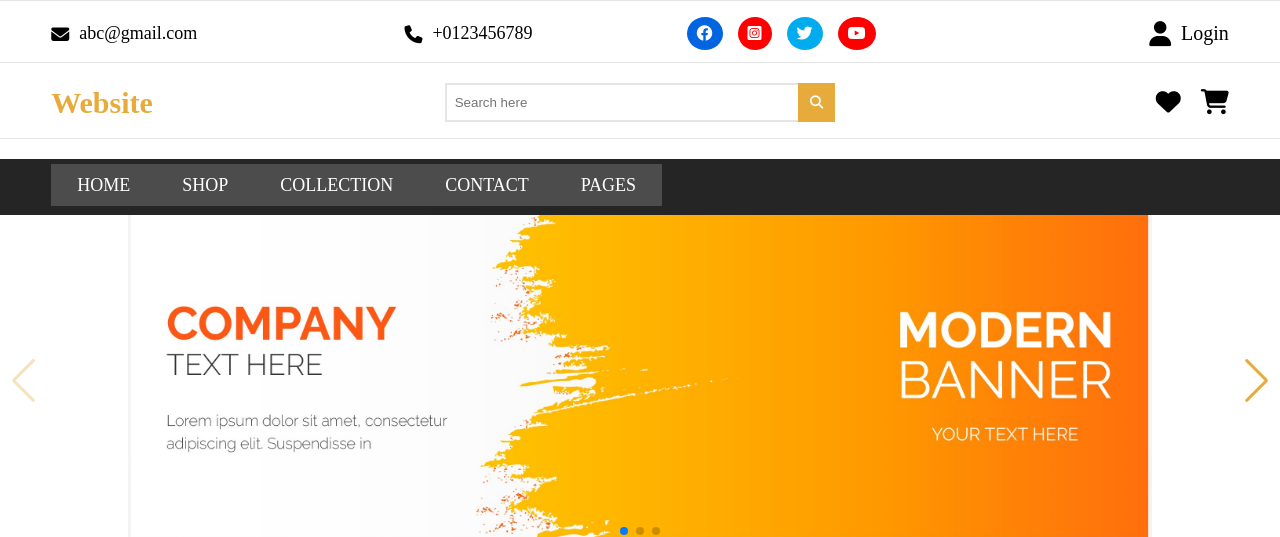
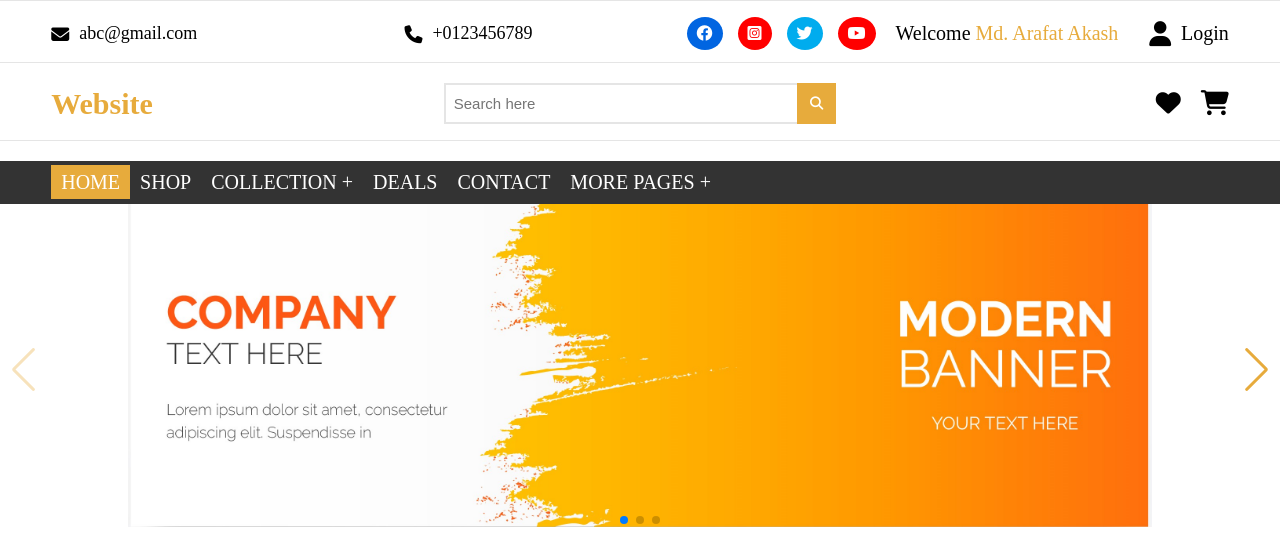
Before and after one commit to ArafatAkashAkku/Fatima-Perfume-HTML-CSS-BOOTSRAP-JS-PHP-MYSQL, a PHP site: page / in a window 1280 px wide. Shown: the top 537 px of the page. Run offline with PHP 8.4, Linux system fonts and the light colour scheme; some libraries are stand-ins or nearby versions.

Commit message:
Fourth Commit

```diff
--- a/css/index.css
+++ b/css/index.css
@@ -114,7 +114,18 @@ header .email-phone-brand-user .phone-brand-box .brand-box ul li:nth-child(4) a
 header .email-phone-brand-user .user-box {
     display: flex;
     width: 30%;
-    justify-content: flex-end;
+    justify-content: space-between;
+    align-items: center;
+}
+
+header .email-phone-brand-user .user-box p {
+    font-size: 20px;
+    margin-left: 20px;
+    color: black;
+}
+
+header .email-phone-brand-user .user-box p span {
+    color: #e7ab3c;
 }
 
 header .email-phone-brand-user .user-box a {
@@ -126,7 +137,7 @@ header .email-phone-brand-user .user-box a {
     font-size: 20px;
 }
 
-header .email-phone-brand-user .user-box a i{
+header .email-phone-brand-user .user-box a i {
     font-size: 25px;
 }
 
@@ -171,6 +182,7 @@ header .website-search-wishlist-shop .search-box form input {
     border: 2px solid #e5e5e5;
     color: black;
     border-right: none;
+    font-size: 15px;
 }
 
 header .website-search-wishlist-shop .search-box form input:focus {
@@ -178,7 +190,7 @@ header .website-search-wishlist-shop .search-box form input:focus {
 }
 
 header .website-search-wishlist-shop .search-box form button {
-    padding: 10px;
+    padding: 11px;
     border: 2px solid #e7ab3c;
     background-color: #e7ab3c;
     color: white;
@@ -200,57 +212,69 @@ header .website-search-wishlist-shop .wishlist-shop-box a {
 }
 
 header .navbar {
-    height: 7vh;
-    background-color: #252525;
-    padding: 0 4vw;
+    display: flex;
+    flex-direction: row;
+    align-items: center;
+    justify-content: space-between;
+    padding: 10px 4vw;
+    background-color: #333;
     position: relative;
 }
 
-header .navbar nav ul {
+header .navbar .desktop-navbar nav ul {
     display: flex;
     flex-direction: row;
-    padding-top: 2vh;
+    align-items: center;
+    justify-content: center;
 }
 
-header .navbar nav ul li a {
-    font-size: 18px;
+header .navbar .desktop-navbar nav ul li a {
     text-transform: uppercase;
-    background-color: #4c4c4c;
-    padding: 10px 25px;
+    font-size: 20px;
     color: white;
-    border: 1px solid #4c4c4c;
+    cursor: pointer;
+    padding: 6px 10px;
 }
 
-header .navbar nav ul li a:hover {
+header .navbar .desktop-navbar nav ul li a:hover,
+header .navbar .desktop-navbar nav ul li a.active {
     background-color: #e7ab3c;
-    border: 1px solid #e5e5e5;
 }
 
-header #collection {
+header .navbar .desktop-navbar nav ul li .sub-desktop-navbar {
+    position: absolute;
+    flex-direction: column;
+    gap: 15px;
+    background-color: #333;
+    top: 35px;
+    padding: 8px 0;
+    align-items: flex-start;
     display: none;
-    flex-direction: column;
-    position: absolute;
-    gap: 15px;
-    top: 45px;
-    background-color: #4c4c4c;
-    z-index: 200;
-    padding-bottom: 15px;
+    z-index: 2000;
 }
 
-header #pages {
-    display: none;
-    flex-direction: column;
-    position: absolute;
-    gap: 21px;
-    top: 45px;
-    background-color: #4c4c4c;
-    z-index: 200;
-    padding-bottom: 15px;
+header .navbar .desktop-navbar nav ul li:hover .sub-desktop-navbar {
+    display: flex;
 }
 
-header .navbar nav ul li:hover #collection,
-header .navbar nav ul li:hover #pages {
-    display: flex;
+header .navbar .phone-navbar {
+    display: none;
+}
+
+header .navbar .phone-navbar .fa-bars {
+    font-size: 15px;
+    padding: 4px 7px;
+    color: white;
+    background-color: #e7ab3c;
+    cursor: pointer;
+}
+
+header .navbar .phone-navbar .fa-xmark {
+    font-size: 15px;
+    padding: 4px 7px;
+    color: white;
+    background-color: #e7ab3c;
+    cursor: pointer;
 }
 
 /* header end  */
@@ -310,7 +334,7 @@ header .navbar nav ul li:hover #pages {
 }
 
 .slideshow .swiper-button-next,
-.slideshow  .swiper-button-prev{
+.slideshow .swiper-button-prev {
     position: absolute;
     color: #e7ab3c;
 }
@@ -392,6 +416,7 @@ header .navbar nav ul li:hover #pages {
     align-items: center;
     justify-content: center;
     gap: 10px;
+    flex-wrap: wrap;
 }
 
 #all-brands .brand-list {
@@ -590,9 +615,8 @@ header .navbar nav ul li:hover #pages {
 #weekly-deals {
     display: flex;
     flex-direction: row;
-    height: 50vh;
     width: 100%;
-    padding: 0 4vw;
+    padding: 15px 4vw;
     margin-top: 4vh;
     background-color: #e7ab3c;
 }
@@ -629,7 +653,7 @@ header .navbar nav ul li:hover #pages {
 }
 
 #weekly-deals .time a:hover {
-box-shadow: 0px 0px 3vh 1vh white;
+    box-shadow: 0px 0px 3vh 1vh white;
 }
 
 #weekly-deals .time .timer-countdown {
@@ -739,6 +763,7 @@ footer .support-links {
 footer #support-social-links {
     display: flex;
     flex-direction: row;
+    flex-wrap: wrap;
     gap: 10px;
 }
 
@@ -769,6 +794,10 @@ footer #support-social-links li:nth-child(3) a {
 
 footer #support-social-links li:nth-child(4) a {
     background-color: red;
+}
+
+footer #support-social-links li:nth-child(5) a {
+    background-color: green;
 }
 
 footer .support-links .links-info {
--- a/index.html
+++ b/index.html
@@ -39,13 +39,15 @@
                 <div class="brand-box">
                     <ul>
                         <li><a href="" target="_blank" title="Facebook"><i class="fa-brands fa-facebook"></i></a></li>
-                        <li><a href="" target="_blank" title="Instagram"><i class="fa-brands fa-square-instagram"></i></a></li>
+                        <li><a href="" target="_blank" title="Instagram"><i
+                                    class="fa-brands fa-square-instagram"></i></a></li>
                         <li><a href="" target="_blank" title="Twitter"><i class="fa-brands fa-twitter"></i></a></li>
                         <li><a href="" target="_blank" title="Youtube"><i class="fa-brands fa-youtube"></i></a></li>
                     </ul>
                 </div>
             </div>
             <div class="user-box">
+                <p>Welcome <span>Md. Arafat Akash</span></p>
                 <a href=""><i class="fa-solid fa-user"></i>Login</a>
             </div>
         </div>
@@ -65,28 +67,34 @@
             </div>
         </div>
         <div class="navbar">
+            <div class="desktop-navbar">
                 <nav>
                     <ul>
-                    <li><a href="#home">Home</a></li>
+                        <li><a href="index.html" class="active">Home</a></li>
                         <li><a href="">Shop</a></li>
-                    <li>
-                        <a href="#brand-collection">Collection </a>
-                        <ul id="collection">
+                        <li><a>Collection &#43;</a>
+                            <ul class="sub-desktop-navbar">
                                 <li><a href="">Men</a></li>
                                 <li><a href="">Women</a></li>
                             </ul>
                         </li>
+                        <li><a href="#weekly-deals">Deals</a></li>
                         <li><a href="#contact">Contact</a></li>
-                    <li><a href="">Pages</a>
-                        <ul id="pages">
-                            <li><a href="">Shopping Cart</a></li>
+                        <li><a>More Pages &#43;</a>
+                            <ul class="sub-desktop-navbar">
                                 <li><a href="">Faq</a></li>
+                                <li><a href="">Account</a></li>
                                 <li><a href="">Registration</a></li>
                                 <li><a href="">Login</a></li>
                             </ul>
                         </li>
+
                     </ul>
                 </nav>
+            </div>
+            <div class="phone-navbar">
+                <i class="fa-solid fa-bars" id="phone-tab"></i>
+            </div>
         </div>
     </header>
     <!-- header end  -->
@@ -375,10 +383,14 @@
                     <li><a href="">Email: </a></li>
                     <li>
                         <ul id="support-social-links">
-                            <li><a href="" target="_blank" title="Facebook"><i class="fa-brands fa-facebook"></i></a></li>
-                            <li><a href="" target="_blank" title="Instagram"><i class="fa-brands fa-square-instagram"></i></a></li>
+                            <li><a href="" target="_blank" title="Facebook"><i class="fa-brands fa-facebook"></i></a>
+                            </li>
+                            <li><a href="" target="_blank" title="Instagram"><i
+                                        class="fa-brands fa-square-instagram"></i></a></li>
                             <li><a href="" target="_blank" title="Twitter"><i class="fa-brands fa-twitter"></i></a></li>
                             <li><a href="" target="_blank" title="Youtube"><i class="fa-brands fa-youtube"></i></a></li>
+                            <li><a href="" target="_blank" title="Youtube"><i class="fa-brands fa-whatsapp"></i></a>
+                            </li>
                         </ul>
                     </li>
                 </ul>
@@ -418,6 +430,7 @@
         </div>
     </footer>
     <!-- footer end -->
+
     <!-- google translation link  -->
     <script src="http://translate.google.com/translate_a/element.js?cb=loadGoogleTranslate"></script>
     <!-- external js link  -->
--- a/js/index.js
+++ b/js/index.js
@@ -31,6 +31,18 @@ window.onscroll = () => {
     }
 }
 
+// navigation phone bar on click effect
+let phoneBar = document.getElementById("phone-tab");
+let phoneNav = document.querySelector("header .navbar .desktop-navbar");
+phoneBar.onclick = () => {
+    phoneNav.classList.toggle("active")
+    if (phoneNav.classList.contains("active")) {
+        phoneBar.classList.replace("fa-bars", "fa-xmark");
+    } else {
+        phoneBar.classList.replace("fa-xmark", "fa-bars");
+    };
+};
+
 // Auto update year
 const yearUpdate = document.getElementById("update-year");
 yearUpdate.innerHTML = new Date().getFullYear();
@@ -58,7 +70,7 @@ loadButton.onclick = () => {
 
 // weekly deals countdown
 let countDownDate = new Date("Jul 31, 2023 00:00:00").getTime();
-let x = setInterval(function() {
+let x = setInterval(function () {
     let now = new Date().getTime();
     let d = countDownDate - now;
     let days = Math.floor(d / (1000 * 60 * 60 * 24));
@@ -75,6 +87,6 @@ let x = setInterval(function() {
         document.getElementById("hours").innerHTML = "00";
         document.getElementById("minutes").innerHTML = "00";
         document.getElementById("seconds").innerHTML = "00";
-        document.getElementById("deal-shop").style.pointerEvents="none";
+        document.getElementById("deal-shop").style.pointerEvents = "none";
     }
 }, 1000);
```
Also changed, not shown: css/responsive.css (+38 -3 lines), p.html (added). Lines whose indentation alone changed are shown as unchanged.
